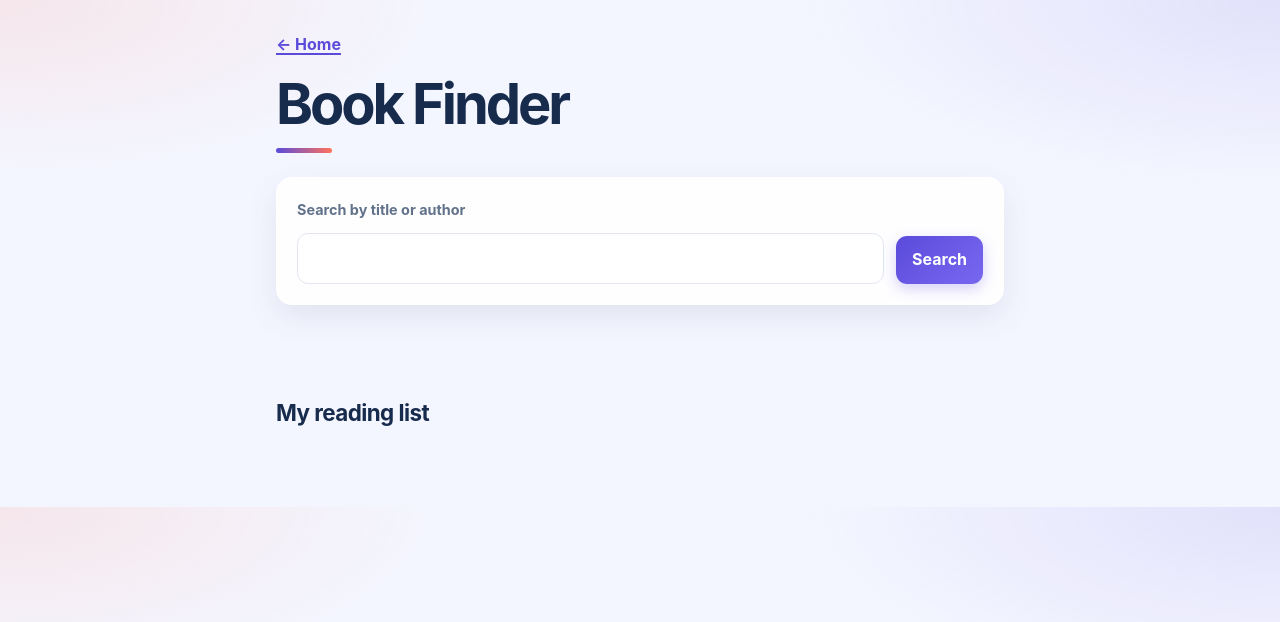
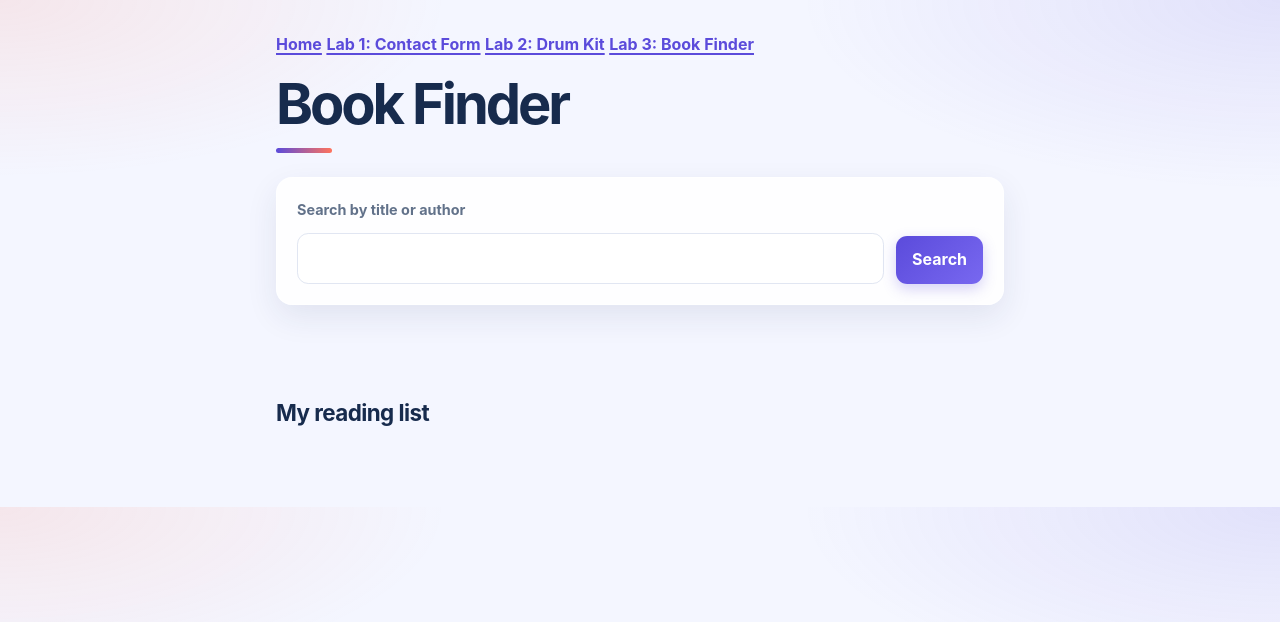
Before and after one commit to guevarrad/guevarrad.github.io, a plain HTML site: page lab3/index.html in a window 1280 px wide. Drawn offline with Linux system fonts and the light colour scheme.

Commit message:
linked all la s together

```diff
--- a/lab3/index.html
+++ b/lab3/index.html
@@ -8,7 +8,12 @@
   <script src="app.js" defer></script>
 </head>
 <body>
-  <a href="../">← Home</a>
+  <nav aria-label="Lab navigation">
+    <a href="../">Home</a>
+    <a href="../lab1/">Lab 1: Contact Form</a>
+    <a href="../lab2/">Lab 2: Drum Kit</a>
+    <a href="./" aria-current="page">Lab 3: Book Finder</a>
+  </nav>
   <h1>Book Finder</h1>
 
   <form id="search-form">
```
